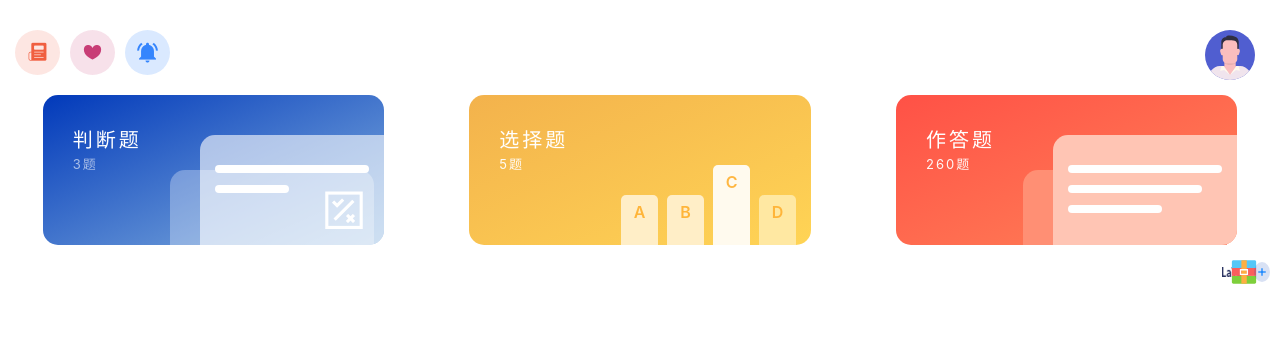
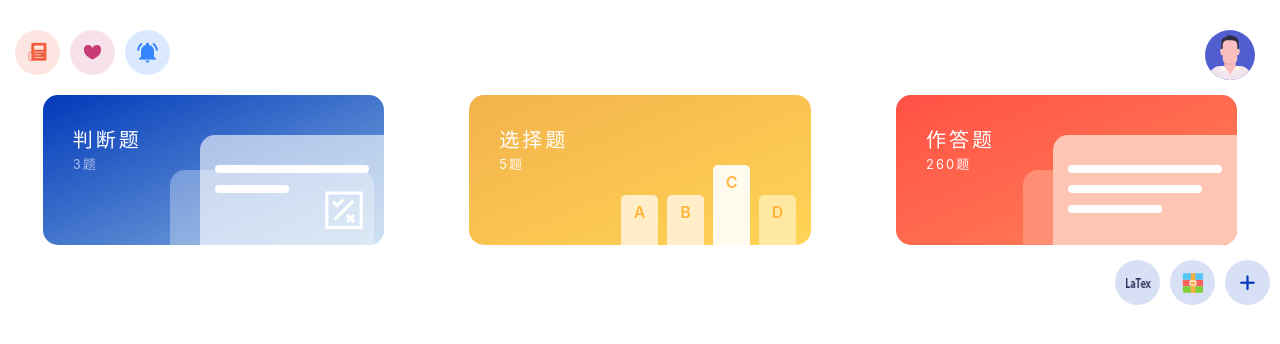
Before and after one commit to chenxu981110/item_bank, a Vue app: page /#/Home in a window 1280 px wide. Shown: the top 344 px of the page. Built offline with nearby package versions, Linux system fonts and the light colour scheme.

Commit message:
Signed-off-by: newbie-ma99 <1095536858@qq.com>

```diff
--- a/src/main.js
+++ b/src/main.js
@@ -1,6 +1,7 @@
 import '@babel/polyfill'
 import 'mutationobserver-shim'
 import Vue from 'vue'
+import axios from 'axios'
 import './plugins/bootstrap-vue'
 import 'element-ui/lib/theme-chalk/index.css'
 import App from './App.vue'
@@ -12,6 +13,7 @@ import './assets/font/iconfont.css'
 import './assets/font/iconfont.woff2'
 import './assets/font/iconfont.ttf'
 Vue.config.productionTip = false
+Vue.prototype.$axios = axios
 
 new Vue({
   router,
--- a/src/views/ChangePassword.vue
+++ b/src/views/ChangePassword.vue
@@ -43,7 +43,7 @@
             >
               <i
                 class="iconfont "
-                :class="[isTrue == index ? activeClass : errorClass]"
+                :class="isTrue == index ? 'icon_yanjing' : 'icon_yanjing_bi'"
                 style="font-size: 20px;"
               />
             </div>
@@ -67,9 +67,10 @@ export default {
 
   data () {
     return {
-      isTrue: -1,
-      activeClass: 'icon_yanjing',
-      errorClass: 'icon_yanjing_bi',
+      isTrue: true,
+      number: '1',
+      /* activeClass: 'icon_yanjing',
+      errorClass: 'icon_yanjing_bi', */
       items: [
         {
           placeholder: '旧密码'
@@ -90,7 +91,6 @@ export default {
 
   methods: {
     showPassword (i) {
-      console.log('i', i)
       this.isTrue = i
     }
   }
--- a/src/views/Home.vue
+++ b/src/views/Home.vue
@@ -150,45 +150,56 @@
           alt="压缩包"
         ></a>
         <a href="javascript:;"><i class="iconfont icon-daochu1024-29" /></a> -->
-        <form
-          method="POST"
-          enctype="multipart/form-data"
-        >
+
         <a
-            class="ico1"
+          class="icoBg"
           href="javascript:;"
         >
+          <input
+            type="file"
+            multiple
+            style=" position: absolute; right: 0px; top: 0px; opacity: 0; z-index: 99; width: 45px; height: 45px"
+            @change="updata"
+          >
           <img
+            class="img1"
             src="../assets/home/latex.svg"
             alt="latex"
           >
         </a>
-        </form>
-        <form
-          method="POST"
-          enctype="multipart/form-data"
-        >
+
         <a
-            class="ico2"
+          class="icoBg"
           href="javascript:;"
         >
+          <input
+            type="file"
+            multiple
+            style=" position: absolute; right: 0px; top: 0px; opacity: 0; z-index: 99; width: 45px; height: 45px"
+            @change="updata"
+          >
           <img
+            class="img2"
             src="../assets/home/压缩包.svg"
             alt="压缩包"
           >
         </a>
-        </form>
-        <form
-          method="POST"
-          enctype="multipart/form-data"
+
+        <a
+          class="icoBg"
+          href="javascript:;"
         >
-          <a
-            class="ico3"
-            href="javascript:;"
-          ><i class="iconfont icon-daochu1024-29" /></a>
-        </form>
+          <i class="iconfont icon-daochu1024-29 icoAdd" />
+        </a>
       </b-row>
     </b-container>
+    <span class="fileinput-button ">
+      <i
+        class="fa fa-folder-open-o"
+        aria-hidden="true"
+      />
+
+    </span>
   </div>
 </template>
 
@@ -199,7 +210,10 @@ export default {
     return {
       judge_number: '3',
       choose_number: '5',
-      free_response: '260'
+      free_response: '260',
+      dialogImageUrl: '',
+      dialogVisible: false,
+      disabled: false
     }
   },
   mounted () {
@@ -210,6 +224,19 @@ export default {
     toTest (type) {
       console.log('点击了')
       this.$store.commit('pushTitType', type)
+    },
+    updata (e) {
+      const file = e.target.files[0]
+      const param = new FormData() // 创建form对象
+      param.append('file', file)// 通过append向form对象添加数据
+      console.log(param.get('file')) // FormData私有类对象，访问不到，可以通过get判断值是否传进去
+      const config = {
+        headers: { 'Content-Type': 'multipart/form-data' }
+      } // 添加请求头
+      this.$axios.post('http://127.0.0.1:8081/upload', param, config)
+        .then(response => {
+          console.log(response.data)
+        })
     }
   }
 }
@@ -258,8 +285,8 @@ export default {
   flex-direction: row;
   align-items: center;
 }
+
 #footer{
-
  a{
     margin-right: 10px;
     background-color: #0139BA27;
@@ -297,4 +324,16 @@ export default {
         }
     }
 }
+.fileinput-button {
+ position: relative;
+ display: inline-block;
+ overflow: hidden;
+}
+.fileinput-button input {
+ position: absolute;
+ right: 0px;
+ top: 0px;
+ opacity: 0;
+}
+
 </style>
```
Lines whose indentation alone changed are shown as unchanged.
